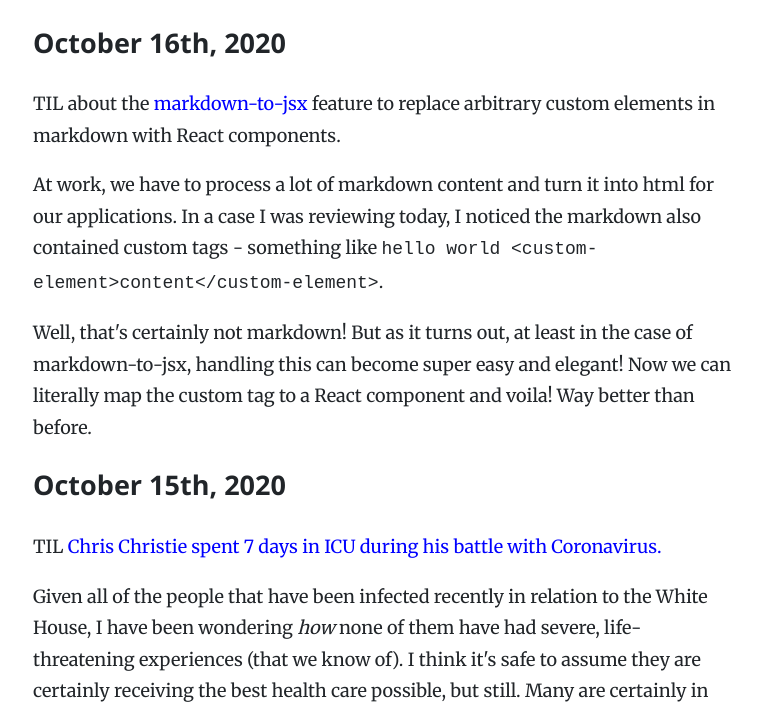
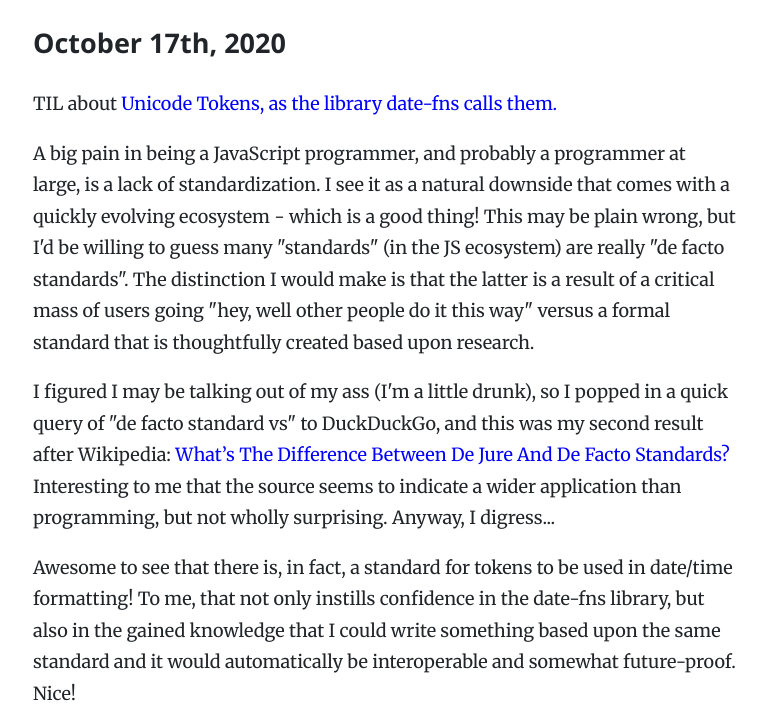
Before and after one commit to michaelyuen/personal-website, a React app in the folder v5/: page /today-i-learned in a window 1280 px wide. Shown: the part 344-1057 px from the top of the page, without its empty margins (255-1022 px from the left). Built offline with nearby package versions, Linux system fonts and the light colour scheme; a web font is replaced by a local one.

Commit message:
Add TIL for 2020-10-17 (#42)

```diff
--- a/v5/pages/today-i-learned.tsx
+++ b/v5/pages/today-i-learned.tsx
@@ -2,6 +2,46 @@ export default function TIL() {
   return (
     <section className="TILContainer">
       <h1>Today I Learned</h1>
+      <h2>October 17th, 2020</h2>
+      <p>
+        TIL about{" "}
+        <a
+          href="https://date-fns.org/v2.16.1/docs/Unicode-Tokens"
+          target="_blank"
+        >
+          Unicode Tokens, as the library date-fns calls them.
+        </a>
+      </p>
+      <p>
+        A big pain in being a JavaScript programmer, and probably a programmer
+        at large, is a lack of standardization. I see it as a natural downside
+        that comes with a quickly evolving ecosystem - which is a good thing!
+        This may be plain wrong, but I'd be willing to guess many "standards"
+        (in the JS ecosystem) are really "de facto standards". The distinction I
+        would make is that the latter is a result of a critical mass of users
+        going "hey, well other people do it this way" versus a formal standard
+        that is thoughtfully created based upon research.
+      </p>
+      <p>
+        I figured I may be talking out of my ass (I'm a little drunk), so I
+        popped in a quick query of "de facto standard vs" to DuckDuckGo, and
+        this was my second result after Wikipedia:{" "}
+        <a
+          href="https://www.electronicdesign.com/technologies/embedded-revolution/article/21796209/whats-the-difference-between-de-jure-and-de-facto-standards"
+          target="_blank"
+        >
+          What’s The Difference Between De Jure And De Facto Standards?
+        </a>{" "}
+        Interesting to me that the source seems to indicate a wider application
+        than programming, but not wholly surprising. Anyway, I digress...
+      </p>
+      <p>
+        Awesome to see that there is, in fact, a standard for tokens to be used
+        in date/time formatting! To me, that not only instills confidence in the
+        date-fns library, but also in the gained knowledge that I could write
+        something based upon the same standard and it would automatically be
+        interoperable and somewhat future-proof. Nice!
+      </p>
       <h2>October 16th, 2020</h2>
       <p>
         TIL about the{" "}
```
Also changed, not shown: v5/public/notes/20-date-formatter.md (added, +76 -0 lines).
